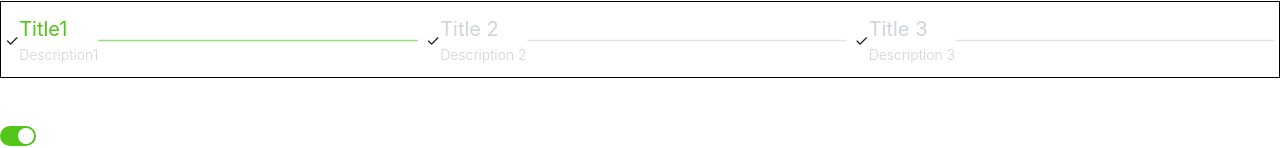
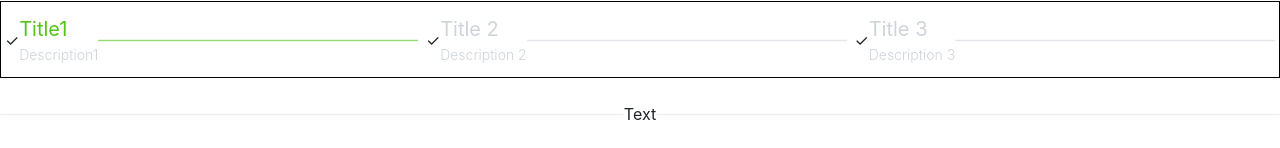
Before and after one commit to tachish/TUI, a React (Create React App) app: page / in a window 1280 px wide. Shown: the part 1122-1270 px from the top of the page. Built offline with nearby package versions, Linux system fonts and the light colour scheme.

Commit message:
[feat]: Add Divider Component

```diff
--- a/src/App.tsx
+++ b/src/App.tsx
@@ -18,6 +18,7 @@ import imgURL from "./static/img.jpg";
 import Steps from './components/steps/steps';
 import Step from './components/steps/step';
 import Switch from './components/switch/switch';
+import Divider from './components/divider/divider';
 
 const App: React.FC = () => {
   return (
@@ -207,14 +208,18 @@ const App: React.FC = () => {
         >
         </Step>
       </Steps>
+      <br/>
 
-      <br/>
+      <Divider
+        text={"Text"}
+      >
+      </Divider>
+
       <br/>
 
       <Switch
         checked={true}
       >
-
       </Switch>
     </div>
   )
--- /dev/null
+++ b/src/components/divider/_style.scss
@@ -0,0 +1,62 @@
+.divider-text {
+    display: flex;
+    align-items: center;
+}
+
+.divider-text-left {
+    // 左横线
+    & > :first-child {
+        flex-grow: 1;
+    }
+    // 右边横线
+    & > :last-child {
+        flex-grow: 2.5;
+    }
+}
+
+.divider-text-middle {
+    // 左横线
+    & > :first-child {
+        flex-grow: 1;
+    }
+    // 右边横线
+    & > :last-child {
+        flex-grow: 1;
+    }
+}
+
+.divider-text-right {
+    // 左横线
+    & > :first-child {
+        flex-grow: 2.5;
+    }
+    // 右边横线
+    & > :last-child {
+        flex-grow: 1;
+    }
+}
+
+.divider-line {
+    width: auto;
+    position: relative;
+    border-radius: 5px;
+
+    &::after {
+        content: " ";
+        width: 200%;
+        position: absolute;
+        border: 1px solid $gray-300;
+        top: 0;
+        left: 0;
+        -webkit-transform: scale(0.5);
+        transform: scale(0.5);
+        -webkit-transform-origin: 0 0;
+        transform-origin: 0 0;
+        box-sizing: border-box;
+        border-radius: 10px;
+    }
+}
+
+.divider-text {
+    // align-self: center;
+}
--- /dev/null
+++ b/src/components/divider/divider.tsx
@@ -0,0 +1,42 @@
+import React from 'react';
+import classNames from 'classnames';
+
+export interface DividerProps {
+    text?: string
+    ori?: "left" | "middle" | "right"
+}
+
+const Divider: React.FC<DividerProps> = (props) => {
+    const {
+        text,
+        ori
+    } = props
+
+    const classes = classNames("divider-text", {
+        [`divider-text-${ori}`]: ori
+    })
+    const content = text ?
+                            <>
+                                <div className={"divider-line"}></div>
+                                <div className={"divider-text"}>{text}</div>
+                                <div className={"divider-line"}></div>
+                            </>:
+                            <>
+                                <div className={"divider-line"}></div>
+                            </>;
+
+
+    return (
+        <div
+            className={classes}
+        >
+            {content}
+        </div>
+    )
+}
+
+Divider.defaultProps = {
+    ori: "middle"
+}
+
+export default Divider
--- a/src/components/switch/switch.tsx
+++ b/src/components/switch/switch.tsx
@@ -56,7 +56,6 @@ const BaseSwitch: React.FC<BaseSwitchProps> = (props) => {
     )
 }
 
-// HOC
 const HOC = (BaseSwitch: React.FC<BaseSwitchProps>) => {
     const SwitchHOC: React.FC<SwitchProps> = (props) => {
         const {
--- a/src/styles/_mixin.scss
+++ b/src/styles/_mixin.scss
@@ -141,5 +141,4 @@
         color: $color;
         font-size: 20px;
     }
-
 }
--- a/src/styles/index.scss
+++ b/src/styles/index.scss
@@ -33,3 +33,6 @@
 
 // Switch
 @import "../components/switch/style";
+
+// Divider
+@import "../components/divider/style";
```
